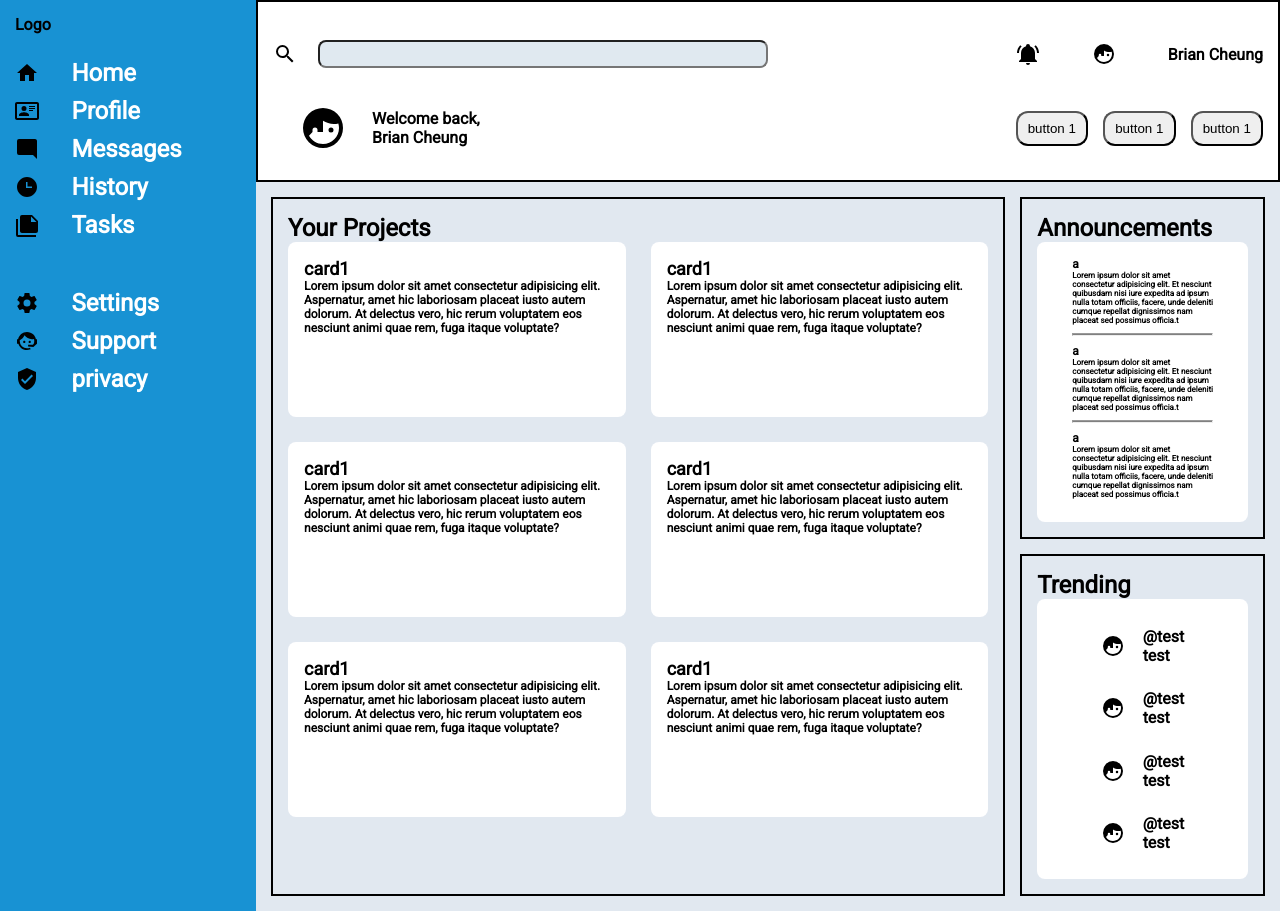
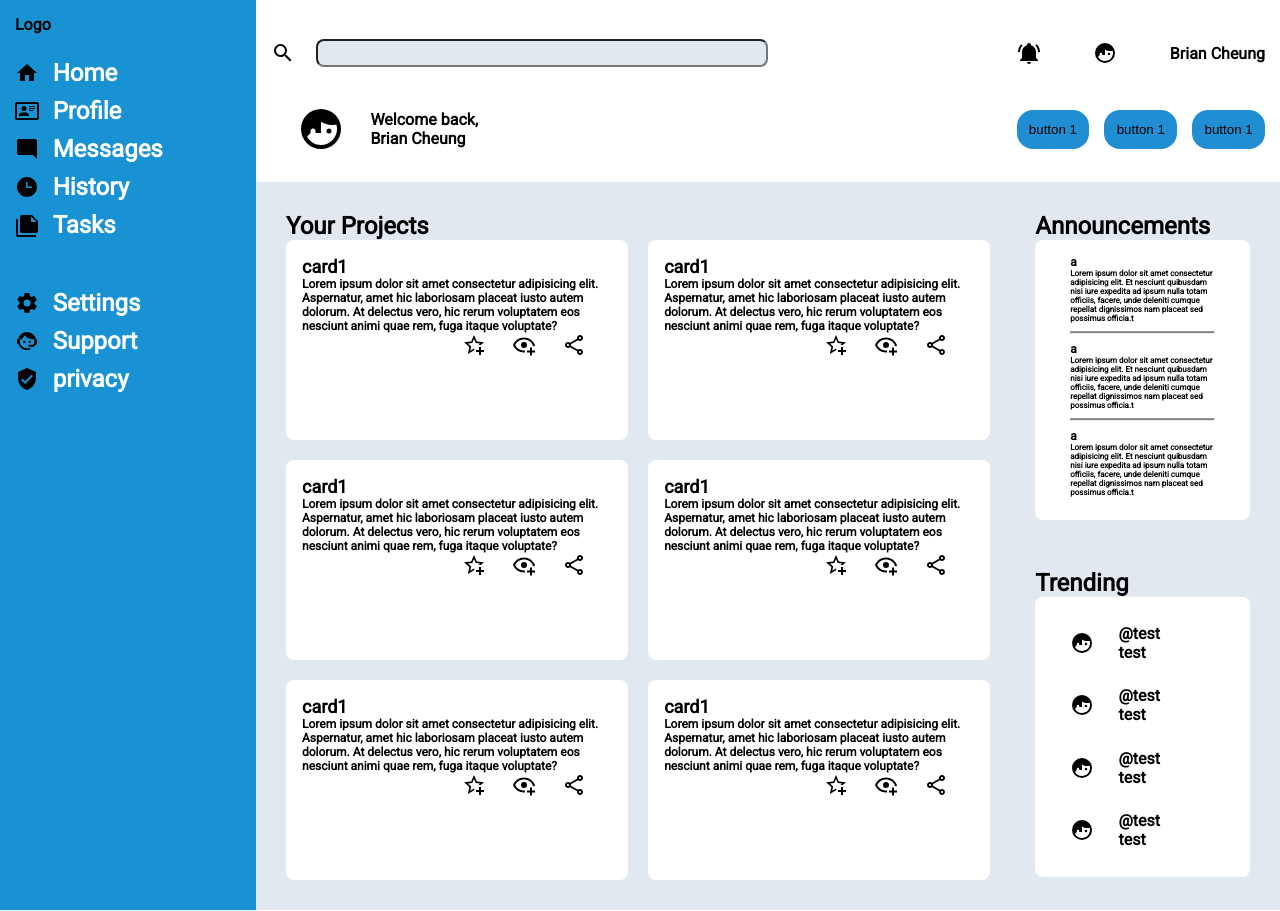
Before and after one commit to BrianCheung1/odin-admin, a plain HTML site: page index.html in a window 1280 px wide. Drawn offline with Linux system fonts and the light colour scheme.

Commit message:
added logo to cards, fixed spacing for each section

```diff
--- a/index.html
+++ b/index.html
@@ -22,7 +22,6 @@
             <p>Brian Cheung</p>
           </div>
         </div>
-
         <div class="welcome">
           <div class="welcome-img">
             <img src="./public/face-man-profile.svg" height="48" />
@@ -74,6 +73,11 @@
                 delectus vero, hic rerum voluptatem eos nesciunt animi quae rem,
                 fuga itaque voluptate?
               </p>
+              <div class="card-buttons">
+                <img src="./public/star-plus-outline.svg" height="24" />
+                <img src="./public/eye-plus-outline.svg" height="24" />
+                <img src="./public/share-variant-outline.svg" height="24" />
+              </div>
             </div>
             <div class="card">
               <h2>card1</h2>
@@ -83,6 +87,11 @@
                 delectus vero, hic rerum voluptatem eos nesciunt animi quae rem,
                 fuga itaque voluptate?
               </p>
+              <div class="card-buttons">
+                <img src="./public/star-plus-outline.svg" height="24" />
+                <img src="./public/eye-plus-outline.svg" height="24" />
+                <img src="./public/share-variant-outline.svg" height="24" />
+              </div>
             </div>
 
             <div class="card">
@@ -93,6 +102,11 @@
                 delectus vero, hic rerum voluptatem eos nesciunt animi quae rem,
                 fuga itaque voluptate?
               </p>
+              <div class="card-buttons">
+                <img src="./public/star-plus-outline.svg" height="24" />
+                <img src="./public/eye-plus-outline.svg" height="24" />
+                <img src="./public/share-variant-outline.svg" height="24" />
+              </div>
             </div>
 
             <div class="card">
@@ -103,6 +117,11 @@
                 delectus vero, hic rerum voluptatem eos nesciunt animi quae rem,
                 fuga itaque voluptate?
               </p>
+              <div class="card-buttons">
+                <img src="./public/star-plus-outline.svg" height="24" />
+                <img src="./public/eye-plus-outline.svg" height="24" />
+                <img src="./public/share-variant-outline.svg" height="24" />
+              </div>
             </div>
 
             <div class="card">
@@ -113,6 +132,11 @@
                 delectus vero, hic rerum voluptatem eos nesciunt animi quae rem,
                 fuga itaque voluptate?
               </p>
+              <div class="card-buttons">
+                <img src="./public/star-plus-outline.svg" height="24" />
+                <img src="./public/eye-plus-outline.svg" height="24" />
+                <img src="./public/share-variant-outline.svg" height="24" />
+              </div>
             </div>
 
             <div class="card">
@@ -123,6 +147,11 @@
                 delectus vero, hic rerum voluptatem eos nesciunt animi quae rem,
                 fuga itaque voluptate?
               </p>
+              <div class="card-buttons">
+                <img src="./public/star-plus-outline.svg" height="24" />
+                <img src="./public/eye-plus-outline.svg" height="24" />
+                <img src="./public/share-variant-outline.svg" height="24" />
+              </div>
             </div>
           </div>
         </div>
--- a/style.css
+++ b/style.css
@@ -47,7 +47,7 @@ body {
 .sidebar li {
   margin-bottom: 10px;
   display: grid;
-  grid-template-columns: 1fr 3fr;
+  grid-template-columns: 1fr 5fr;
   align-items: center;
   color: white;
   font-size: 24px;
@@ -59,7 +59,6 @@ body {
   display: grid;
   grid-template-columns: 1fr 1fr;
   grid-template-rows: 1fr 1fr;
-  border: 2px solid black;
   box-sizing: border-box;
 }
 
@@ -84,6 +83,7 @@ body {
   display: grid;
   grid-template-columns: repeat(3, 1fr);
   align-items: center;
+  justify-self: end;
   grid-column: 2/3;
   gap: 15px;
 }
@@ -129,9 +129,11 @@ body {
 }
 
 .upload button {
-  padding: 8px;
-  border-radius: 12px;
+  padding: 12px;
+  border-radius: 16px;
   max-width: 100px;
+  background-color: #218dd3;
+  border: 0;
 }
 
 .card-container {
@@ -147,7 +149,6 @@ body {
 .cards {
   grid-row: 1/3;
   grid-template-rows: 1fr 4fr;
-  border: 2px solid black;
 }
 
 .all-cards {
@@ -155,13 +156,13 @@ body {
   grid-template-columns: repeat(2, 1fr);
   grid-column: 1/3;
   grid-row: 2/3;
-  gap: 25px;
+  gap: 20px;
 }
 
 .card {
   background-color: white;
   width: auto;
-  height: 175px;
+  height: 200px;
   border-radius: 8px;
   padding: 16px;
   box-sizing: border-box;
@@ -169,9 +170,12 @@ body {
   overflow: auto;
 }
 
-.announcements {
-  border: 2px solid black;
+.card-buttons {
+  display: grid;
+  grid-template-columns: repeat(3, 50px);
+  justify-content: end;
 }
+
 
 .ann-card {
   padding: 15px 35px;
@@ -184,10 +188,6 @@ body {
   font-size: 8px;
 }
 
-.trending {
-  border: 2px solid black;
-}
-
 .trending-card {
   padding: 15px 35px;
   background-color: white;
@@ -195,19 +195,19 @@ body {
   display: grid;
   grid-template-rows: repeat(4, 1fr);
   align-items: center;
-  justify-content: center;
   min-height: 250px;
   max-height: 250px;
   overflow: auto;
 }
 
 .trending-info {
-    display: grid;
-    grid-template-columns: 1fr 1fr;
-    align-items: center;
+  display: grid;
+  grid-template-columns: 1fr 2fr;
+  align-items: center;
+  justify-content: start;
 }
 
 hr.solid {
-    height: 1px;
-    background-color: gray;
+  height: 1px;
+  background-color: gray;
 }
```
Also changed, not shown: public/eye-plus-outline.svg (added), public/share-variant-outline.svg (added), public/star-plus-outline.svg (added).
